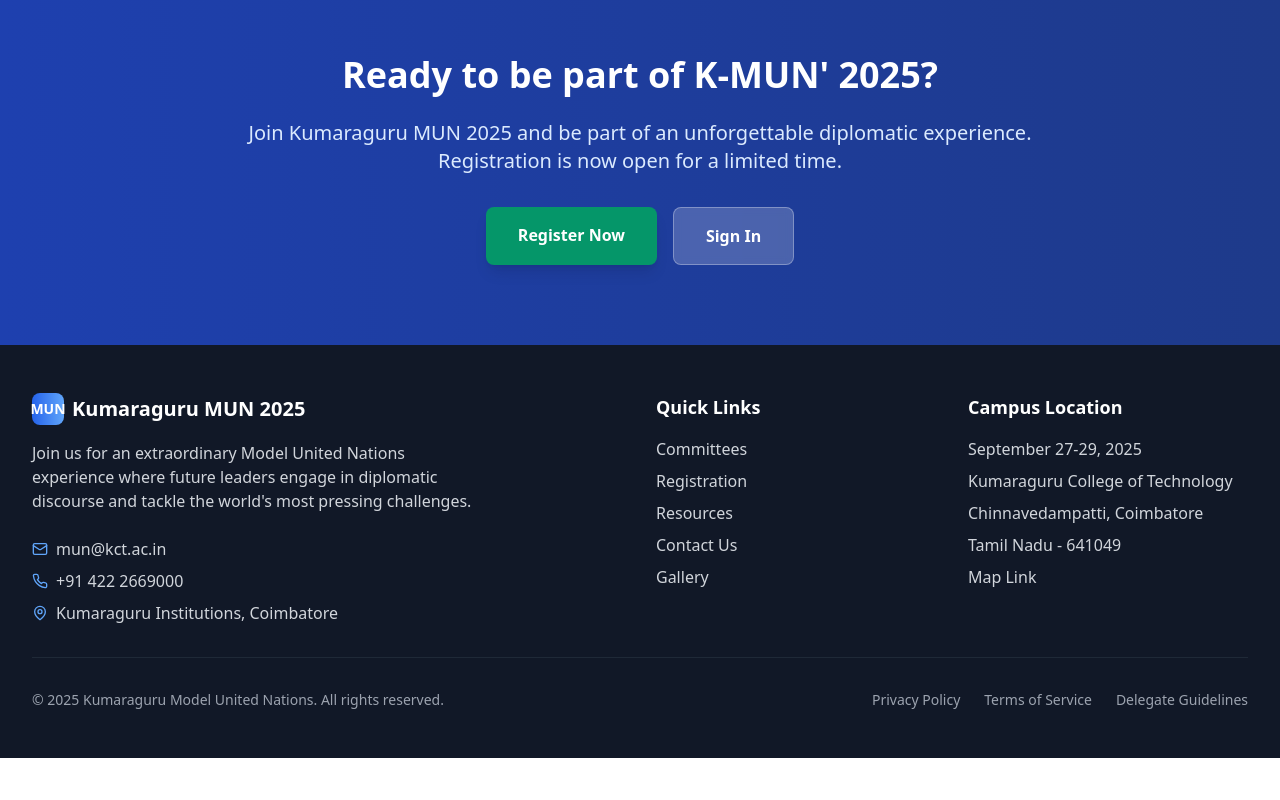
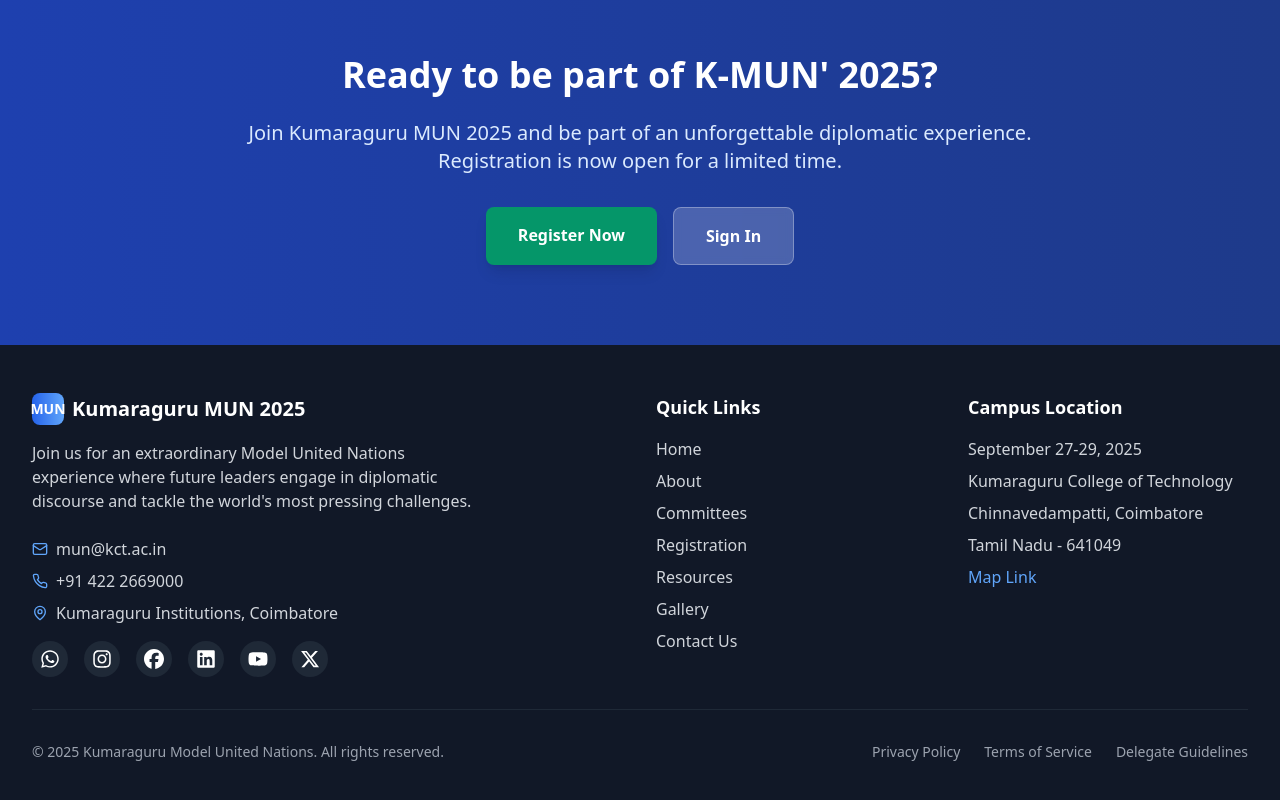
Before and after one commit to thedevduos/K-MUN25, a React (Vite) app: page / in a window 1280 px wide. Shown: the part 2305-3105 px from the top of the page. Before the commit the page ends 3063 px from the top, so only its background shows below. Built offline with nearby package versions, Linux system fonts and the light colour scheme.

Commit message:
footer update

```diff
--- a/src/components/Layout/Footer.tsx
+++ b/src/components/Layout/Footer.tsx
@@ -1,13 +1,15 @@
 import React from 'react';
 import { Link } from 'react-router-dom';
-import { Mail, Phone, MapPin, Globe } from 'lucide-react';
+import { Mail, Phone, MapPin } from 'lucide-react';
+import { FaWhatsapp, FaInstagram, FaFacebook, FaLinkedin, FaYoutube, FaXTwitter } from 'react-icons/fa6';
 
 const Footer: React.FC = () => {
   return (
     <footer className="bg-gray-900 text-white">
       <div className="max-w-7xl mx-auto px-4 sm:px-6 lg:px-8 py-12">
         <div className="grid grid-cols-1 md:grid-cols-4 gap-8">
-          {/* Logo and Description */}
+
+          {/* Logo, Description & Social Media */}
           <div className="col-span-1 md:col-span-2">
             <div className="flex items-center space-x-2 mb-4">
               <div className="w-8 h-8 bg-gradient-to-r from-blue-600 to-blue-400 rounded-lg flex items-center justify-center">
@@ -19,7 +21,7 @@ const Footer: React.FC = () => {
               Join us for an extraordinary Model United Nations experience where future leaders
               engage in diplomatic discourse and tackle the world's most pressing challenges.
             </p>
-            <div className="space-y-2">
+            <div className="space-y-2 mb-4">
               <div className="flex items-center space-x-2">
                 <Mail className="w-4 h-4 text-blue-400" />
                 <span className="text-gray-300">mun@kct.ac.in</span>
@@ -33,37 +35,41 @@ const Footer: React.FC = () => {
                 <span className="text-gray-300">Kumaraguru Institutions, Coimbatore</span>
               </div>
             </div>
+
+            {/* Social Media Links */}
+            <div className="flex space-x-4">
+              <a href="https://wa.me/your-number" target="_blank" rel="noopener noreferrer" className="p-2 bg-gray-800 rounded-full hover:bg-green-500 transition-colors">
+                <FaWhatsapp className="text-white w-5 h-5" />
+              </a>
+              <a href="https://instagram.com" target="_blank" rel="noopener noreferrer" className="p-2 bg-gray-800 rounded-full hover:bg-pink-500 transition-colors">
+                <FaInstagram className="text-white w-5 h-5" />
+              </a>
+              <a href="https://facebook.com" target="_blank" rel="noopener noreferrer" className="p-2 bg-gray-800 rounded-full hover:bg-blue-600 transition-colors">
+                <FaFacebook className="text-white w-5 h-5" />
+              </a>
+              <a href="https://linkedin.com" target="_blank" rel="noopener noreferrer" className="p-2 bg-gray-800 rounded-full hover:bg-blue-500 transition-colors">
+                <FaLinkedin className="text-white w-5 h-5" />
+              </a>
+              <a href="https://youtube.com" target="_blank" rel="noopener noreferrer" className="p-2 bg-gray-800 rounded-full hover:bg-red-600 transition-colors">
+                <FaYoutube className="text-white w-5 h-5" />
+              </a>
+              <a href="https://twitter.com" target="_blank" rel="noopener noreferrer" className="p-2 bg-gray-800 rounded-full hover:bg-black transition-colors">
+                <FaXTwitter className="text-white w-5 h-5" />
+              </a>
+            </div>
           </div>
 
           {/* Quick Links */}
           <div>
             <h3 className="text-lg font-semibold mb-4">Quick Links</h3>
             <ul className="space-y-2">
-              <li>
-                <Link to="/committees" className="text-gray-300 hover:text-white transition-colors">
-                  Committees
-                </Link>
-              </li>
-              <li>
-                <Link to="/register" className="text-gray-300 hover:text-white transition-colors">
-                  Registration
-                </Link>
-              </li>
-              <li>
-                <Link to="/resources" className="text-gray-300 hover:text-white transition-colors">
-                  Resources
-                </Link>
-              </li>
-              <li>
-                <Link to="/contact" className="text-gray-300 hover:text-white transition-colors">
-                  Contact Us
-                </Link>
-              </li>
-              <li>
-                <Link to="/gallery" className="text-gray-300 hover:text-white transition-colors">
-                  Gallery
-                </Link>
-              </li>
+              <li><Link to="/" className="text-gray-300 hover:text-white transition-colors">Home</Link></li>
+              <li><Link to="/about" className="text-gray-300 hover:text-white transition-colors">About</Link></li>
+              <li><Link to="/committees" className="text-gray-300 hover:text-white transition-colors">Committees</Link></li>
+              <li><Link to="/register" className="text-gray-300 hover:text-white transition-colors">Registration</Link></li>
+              <li><Link to="/resources" className="text-gray-300 hover:text-white transition-colors">Resources</Link></li>
+              <li><Link to="/gallery" className="text-gray-300 hover:text-white transition-colors">Gallery</Link></li>
+              <li><Link to="/contact" className="text-gray-300 hover:text-white transition-colors">Contact Us</Link></li>
             </ul>
           </div>
 
@@ -75,25 +81,20 @@ const Footer: React.FC = () => {
               <li>Kumaraguru College of Technology</li>
               <li>Chinnavedampatti, Coimbatore</li>
               <li>Tamil Nadu - 641049</li>
-              <li>Map Link</li>
+              <li><a href="https://maps.google.com" target="_blank" rel="noopener noreferrer" className="text-blue-400 hover:underline">Map Link</a></li>
             </ul>
           </div>
         </div>
 
+        {/* Bottom Bar */}
         <div className="border-t border-gray-800 mt-8 pt-8 flex flex-col md:flex-row justify-between items-center">
           <p className="text-gray-400 text-sm">
             © 2025 Kumaraguru Model United Nations. All rights reserved.
           </p>
           <div className="flex space-x-6 mt-4 md:mt-0">
-            <Link to="/privacy-policy" className="text-gray-400 hover:text-white text-sm transition-colors">
-              Privacy Policy
-            </Link>
-            <Link to="/terms-of-service" className="text-gray-400 hover:text-white text-sm transition-colors">
-              Terms of Service
-            </Link>
-            <Link to="/delegate-guidelines" className="text-gray-400 hover:text-white text-sm transition-colors">
-              Delegate Guidelines
-            </Link>
+            <Link to="/privacy-policy" className="text-gray-400 hover:text-white text-sm transition-colors">Privacy Policy</Link>
+            <Link to="/terms-of-service" className="text-gray-400 hover:text-white text-sm transition-colors">Terms of Service</Link>
+            <Link to="/delegate-guidelines" className="text-gray-400 hover:text-white text-sm transition-colors">Delegate Guidelines</Link>
           </div>
         </div>
       </div>
```
